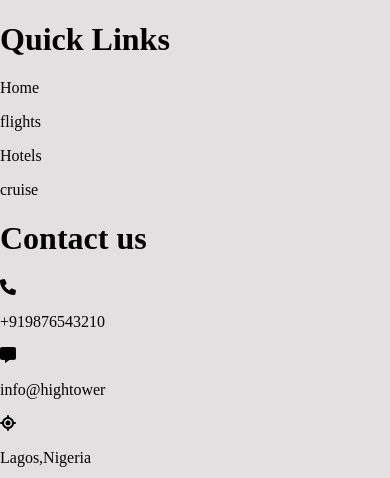
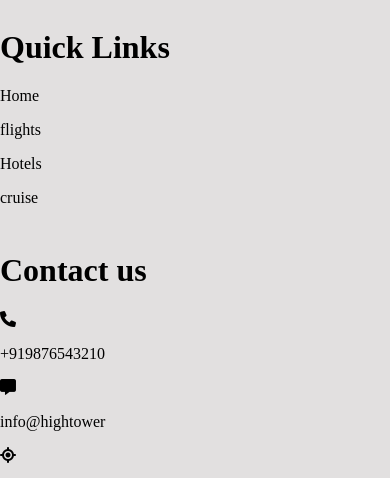
Before and after one commit to Atobatelemarcus/ass, a plain HTML site: page index.html in a window 390 px wide. Shown: the part 6176-6654 px from the top of the page. Drawn offline with Linux system fonts and the light colour scheme; a script that the page names is missing.

Commit message:
Update style.css

```diff
--- a/style.css
+++ b/style.css
@@ -664,5 +664,11 @@ footer,.footer1{
 #testname{
   font-size: 12px;
 }
+  .footerhead{
+  display: flex;
+  flex-direction:column;
+  justify-content: space-evenly;
+  gap: 8px;
+}
 
 }
```
